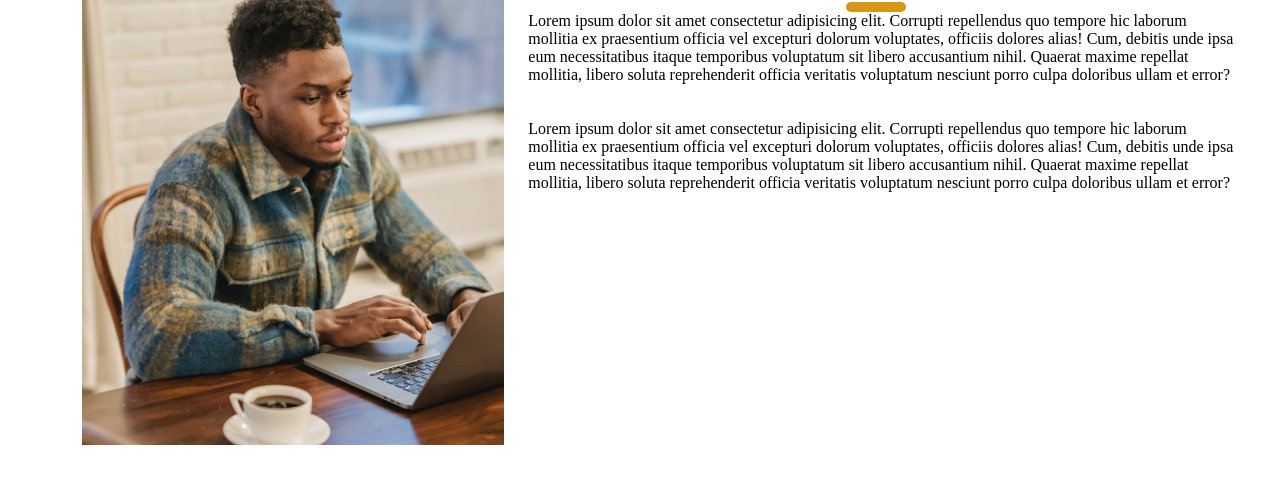
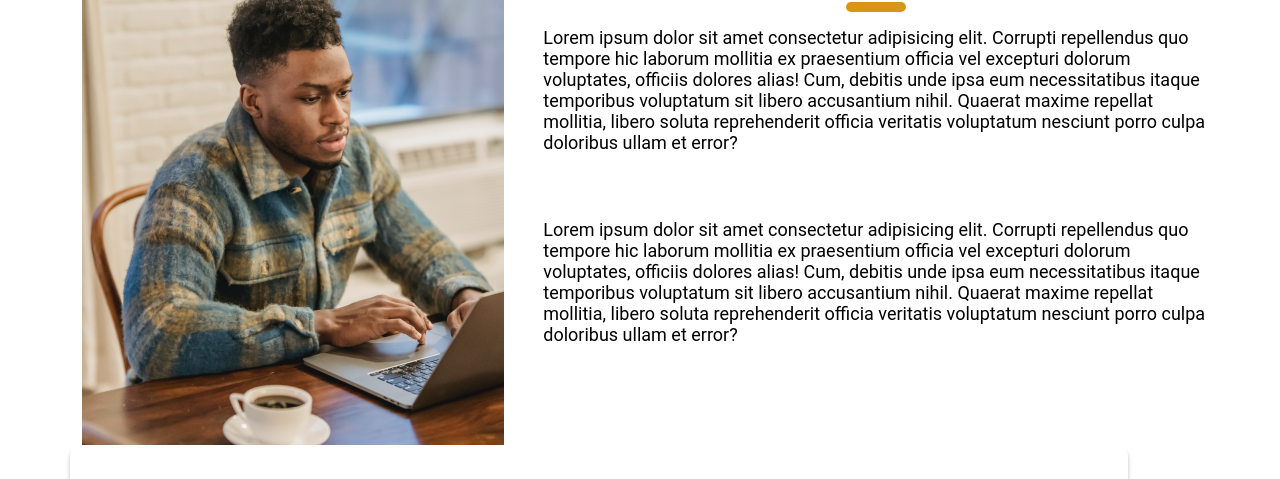
Before and after one commit to alaomichael/kodecamp_bonus_task, a website: page index.html in a window 1280 px wide. Shown: the part 174-653 px from the top of the page. Drawn offline with Linux system fonts and the light colour scheme.

Commit message:
made adjustment to the css file

```diff
--- a/css/style.css
+++ b/css/style.css
@@ -15,6 +15,15 @@
     /* background: #E5E5E5; */
 }
 
+p {
+     margin:15px;
+     font-family: Roboto;
+     font-style: normal;
+     font-weight: normal;
+     font-size: 18px;
+     line-height: 21px;
+}
+
 #message-layout {
     max-height:60%;
     width:100%;
@@ -23,7 +32,7 @@
 }
 
 #info-layout {
-    max-height:50%;
+    max-height:40%;
     width:100%;
     display:flex;
     flex-direction: row;
@@ -46,7 +55,6 @@
     font-weight: normal;
     font-size: 30px;
     line-height: 35px;
-
     color: #0D0C0C;
 }
 
@@ -61,10 +69,7 @@
 }
 
 .text-section {
-    /* background: url(../img/img1.png);
-    background-repeat:no-repeat;
-    background-position:center; */
-    height:100vh;
+    height:100%;
     min-width: 50%;
     max-width: 60%;
 }
```
